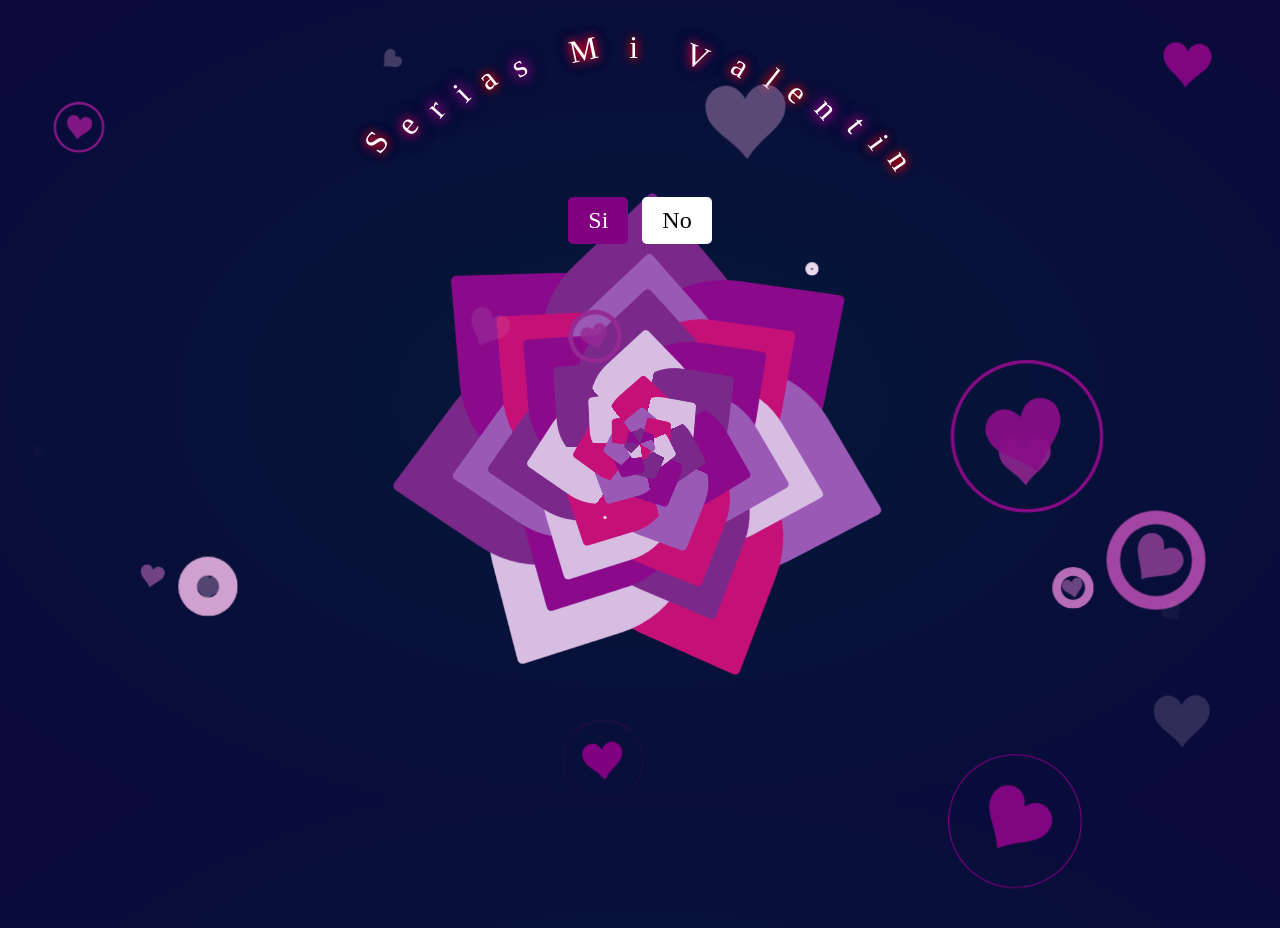
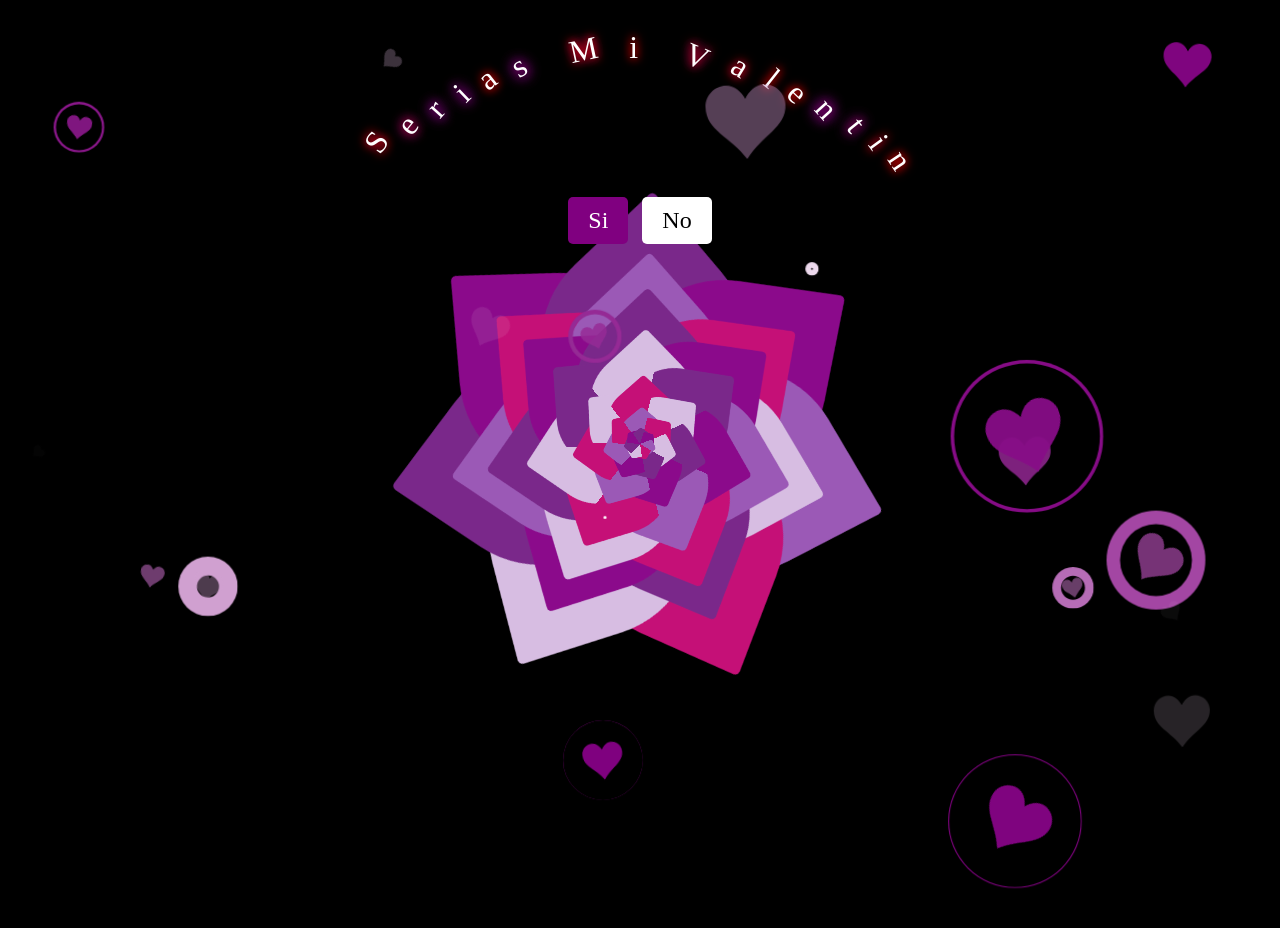
Before and after one commit to Arthrick/date, a plain HTML site: page index.html in a window 1280 px wide. Shown: the top 928 px of the page. Drawn offline with nearby package versions, Linux system fonts and the light colour scheme; a web font is replaced by a local one.

Commit message:
Update style.css

```diff
--- a/style.css
+++ b/style.css
@@ -1039,6 +1039,6 @@ body {
 html {
   overflow: hidden;
   font-family: "Petit Formal Script";
-  background: radial-gradient(ellipse at center, #051838, #0A093B 100%);
+  background: radial-gradient(ellipse at center, #000000, #000000 100%);
   color: #fff;
 }
```
